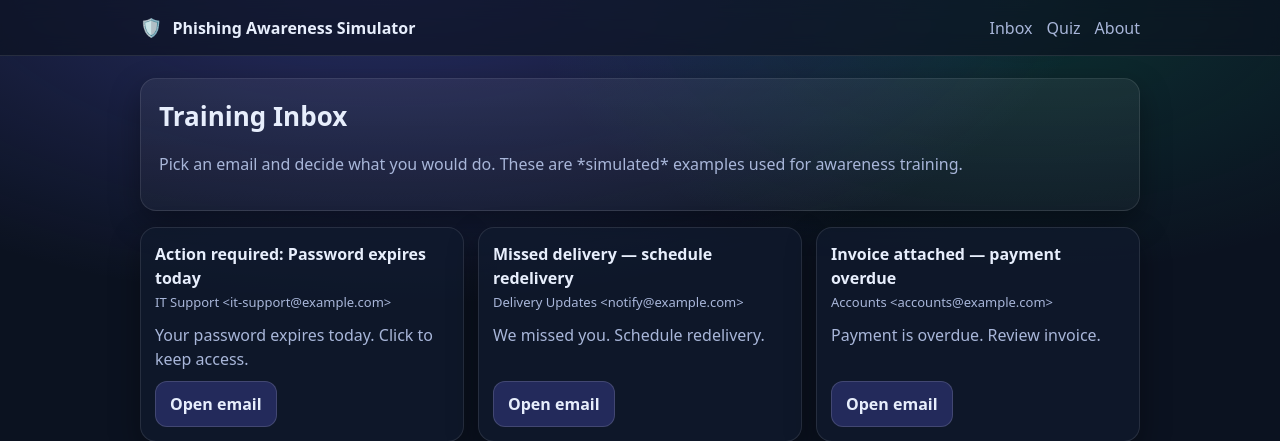
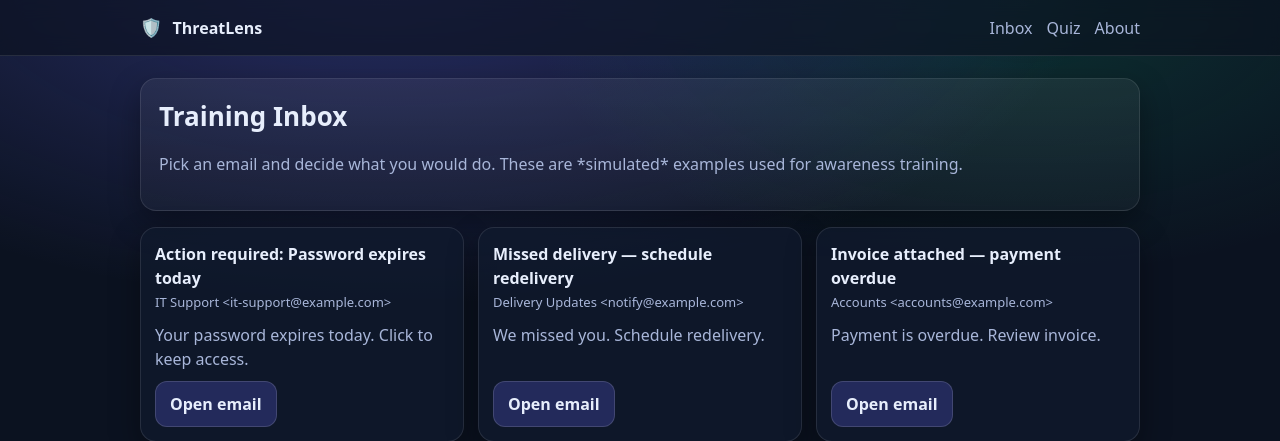
Before and after one commit to Sam5-85/ThreatLens, a Flask app: page / in a window 1280 px wide. Shown: the top 441 px of the page. Run offline with Flask 3, Linux system fonts and the light colour scheme.

Commit message:
Change title and branding from 'Phishing Awareness Simulator' to 'ThreatLens'

```diff
--- a/phishing_awareness_flask_render/templates/base.html
+++ b/phishing_awareness_flask_render/templates/base.html
@@ -3,7 +3,7 @@
 <head>
   <meta charset="utf-8" />
   <meta name="viewport" content="width=device-width, initial-scale=1" />
-  <title>{{ title if title else "Phishing Awareness Simulator" }}</title>
+  <title>{{ title if title else "ThreatLens" }}</title>
   <link rel="stylesheet" href="{{ url_for('static', filename='css/style.css') }}">
 </head>
 <body>
@@ -11,7 +11,7 @@
     <div class="container">
       <div class="brand">
         <span class="logo">🛡️</span>
-        <a href="{{ url_for('index') }}">Phishing Awareness Simulator</a>
+        <a href="{{ url_for('index') }}">ThreatLens</a>
       </div>
       <nav class="nav">
         <a href="{{ url_for('index') }}">Inbox</a>
```
